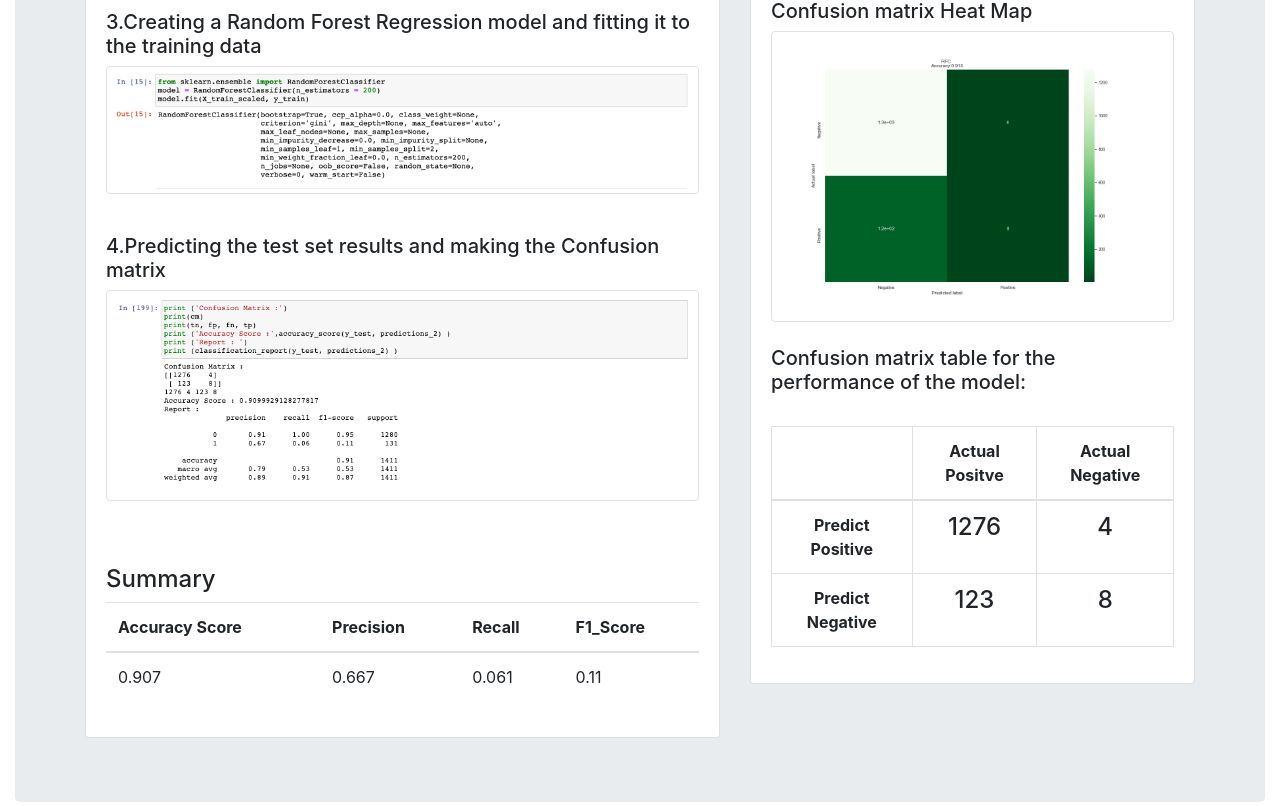
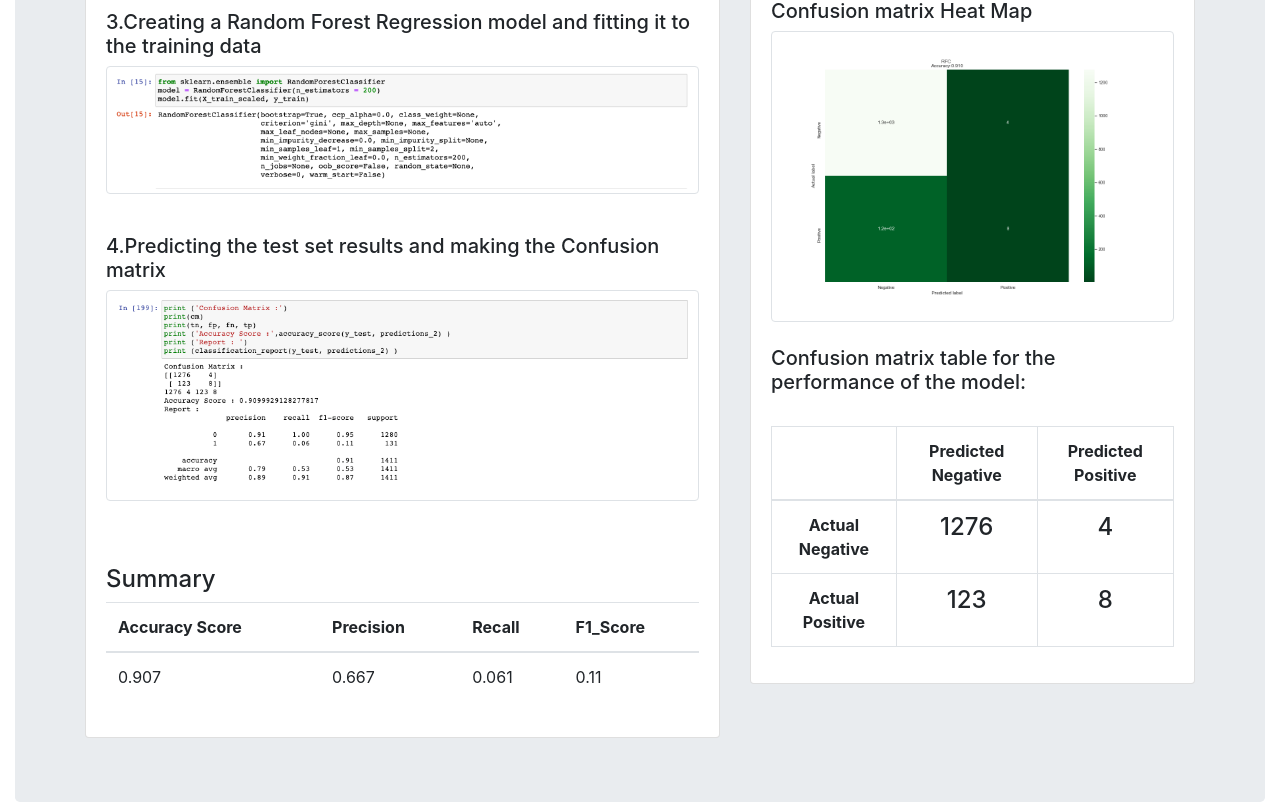
Before and after one commit to alexisperumal/ucsd_data_science_final_project, a Flask app: page /RFC in a window 1280 px wide. Shown: the part 1854-2660 px from the top of the page. Run offline with Flask 2, Linux system fonts and the light colour scheme; some libraries are stand-ins or nearby versions.

Commit message:
fix cm table

```diff
--- a/Deployment-flask/templates/RFC.html
+++ b/Deployment-flask/templates/RFC.html
@@ -157,18 +157,18 @@
                           <thead>
                             <tr>
                               <th scope="col" class=""></th>
-                              <th scope="col" class="">Actual Positve</th>
-                              <th scope="col" class="">Actual Negative</th>
+                              <th scope="col" class="">Predicted Negative</th>
+                              <th scope="col" class="">Predicted Positive</th>
                             </tr>
                           </thead>
                           <tbody>
                             <tr>
-                              <th scope="row" class="align-middle">Predict Positive</th>
+                              <th scope="row" class="align-middle">Actual Negative</th>
                               <td><h4>1276</h4></td>
                               <td><h4>4</h4></td>
                             </tr>
                             <tr>
-                              <th scope="row" class="align-middle">Predict Negative</th>
+                              <th scope="row" class="align-middle">Actual Positive</th>
                               <td><h4>123</h4></td>
                               <td><h4>8</h4></td>
                             </tr>
```
